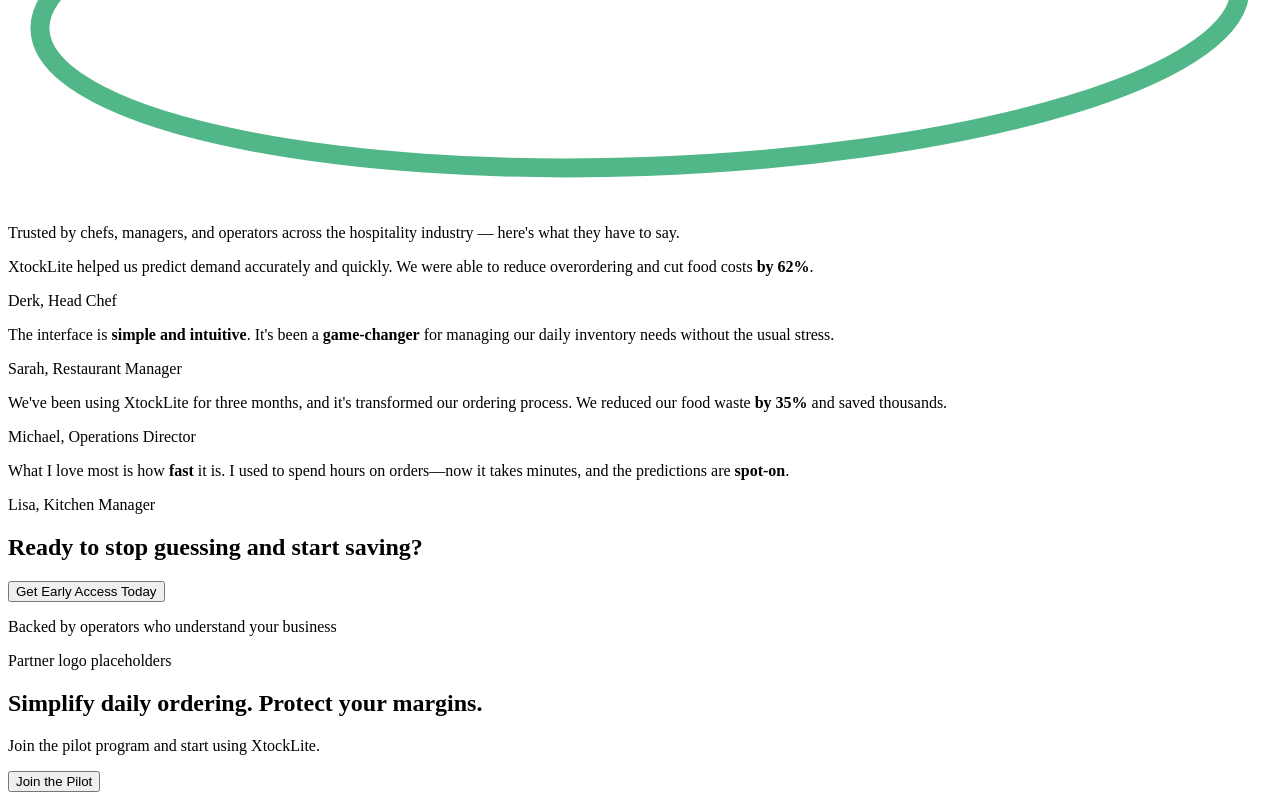
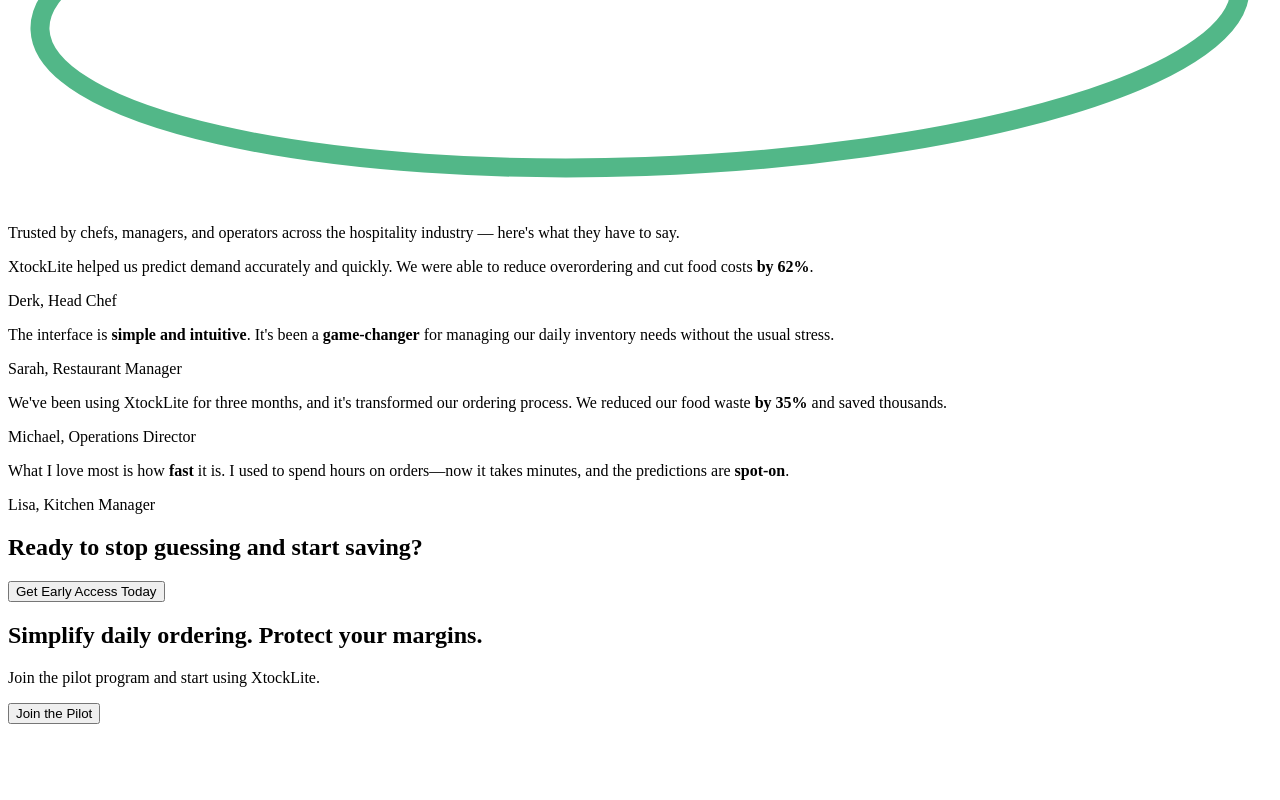
Before and after one commit to alan-xtock/XtockLite, a React (Vite) app in the folder client/: page / in a window 1280 px wide. Shown: the part 1443-2243 px from the top of the page. After the commit the page ends 2175 px from the top, so only its background shows below. Built offline with nearby package versions, Linux system fonts and the light colour scheme; a web font is replaced by a local one.

Commit message:
Minor changes

```diff
--- a/client/src/components/DashboardStats.tsx
+++ b/client/src/components/DashboardStats.tsx
@@ -56,7 +56,7 @@ export function DataImportSummary({ uploadResult, hasUploadedFile, isToastConnec
           variant="accent"
         />
       </div>
-      {uploadResult.dummyDataUsed && (
+      {/* {uploadResult.dummyDataUsed && (
         <div className="mt-4 p-3 bg-blue-50 border border-blue-200 rounded-lg">
           <div className="flex items-center text-blue-800">
             <div className="text-sm font-medium">
@@ -64,7 +64,7 @@ export function DataImportSummary({ uploadResult, hasUploadedFile, isToastConnec
             </div>
           </div>
         </div>
-      )}
+      )} */}
       {uploadResult.toastDataUsed && (
         <div className="mt-4 p-3 bg-green-50 border border-green-200 rounded-lg">
           <div className="flex items-center text-green-800">
--- a/client/src/pages/Landing.tsx
+++ b/client/src/pages/Landing.tsx
@@ -188,21 +188,6 @@ export default function Landing({ onGetStarted }: LandingProps) {
         </Button>
       </section>
 
-      {/* Proof & Trust Section */}
-      <section className="bg-light-grey px-4 py-16">
-        <div className="max-w-7xl mx-auto text-center">
-          <p className="text-lg font-semibold text-charcoal mb-8">
-            Backed by operators who understand your business
-          </p>
-          <div className="grid md:grid-cols-3 gap-8 opacity-60">
-            <div className="h-12 bg-charcoal/20 rounded"></div>
-            <div className="h-12 bg-charcoal/20 rounded"></div>
-            <div className="h-12 bg-charcoal/20 rounded"></div>
-          </div>
-          <p className="text-sm text-charcoal/60 mt-6">Partner logo placeholders</p>
-        </div>
-      </section>
-
       {/* Final CTA Section */}
       <section className="bg-growth-green px-4 py-16">
         <div className="max-w-4xl mx-auto text-center text-white space-y-6">
```
